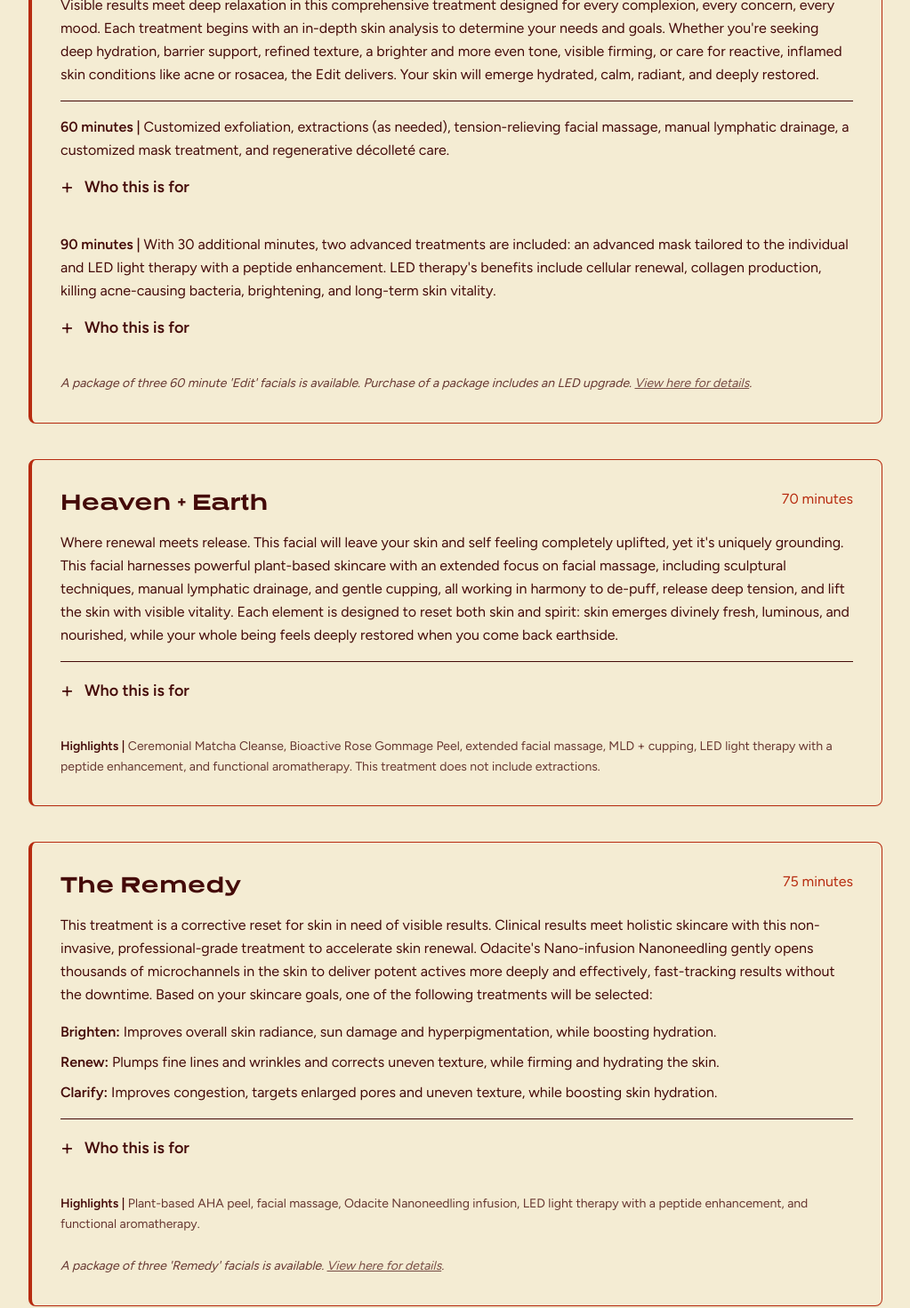
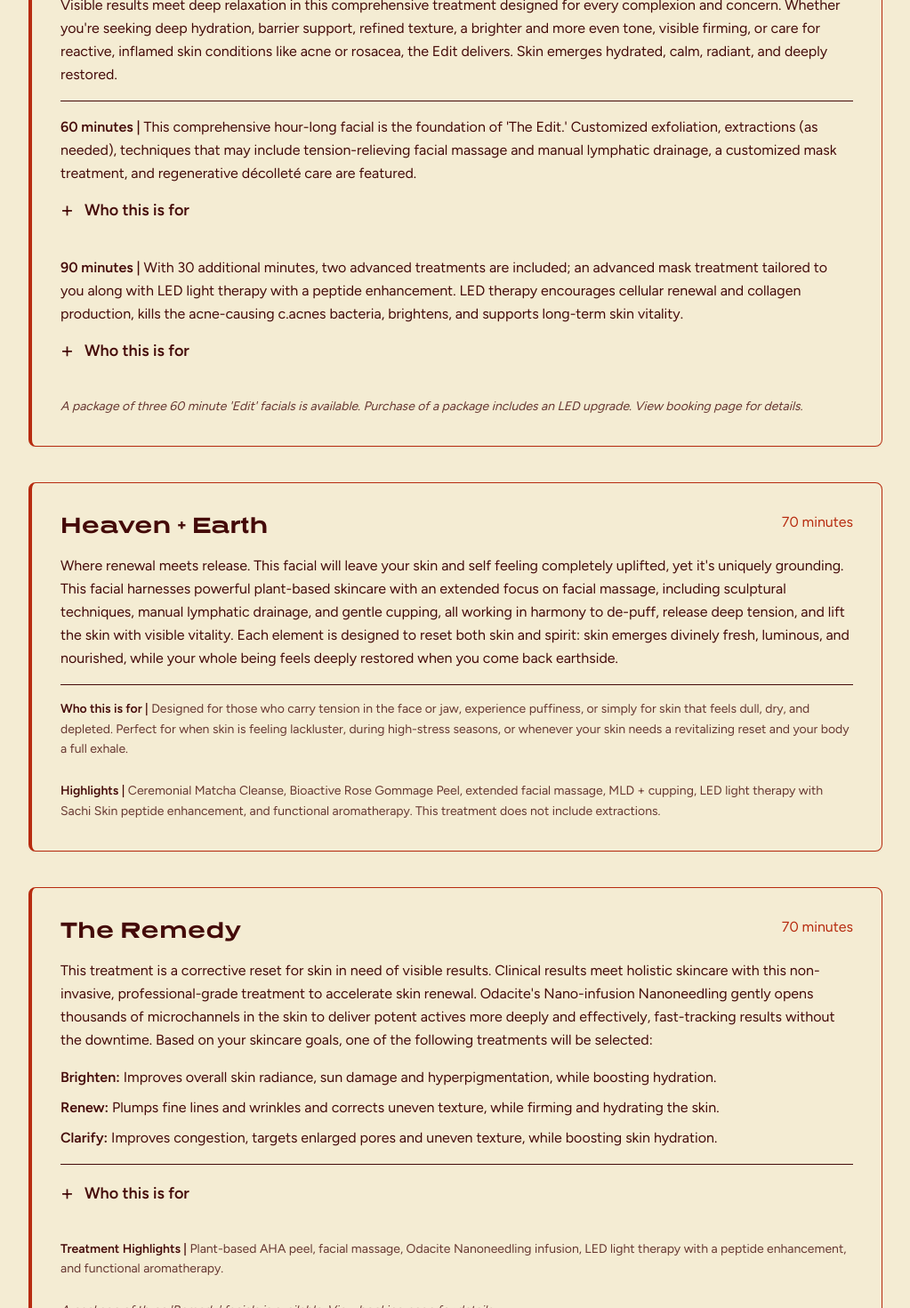
Before and after one commit to imightnotanswer/studioLou, a Next.js app: page /services in a window 1280 px wide. Shown: the part 620-2090 px from the top of the page at 89% size, without its empty margins (128-1151 px from the left). Built offline with nearby package versions, Linux system fonts and the light colour scheme.

Commit message:
copy edit

```diff
--- a/app/services/page.tsx
+++ b/app/services/page.tsx
@@ -12,37 +12,30 @@ export default function ServicesPage() {
       title: 'The Edit',
       duration: '60 or 90 minutes',
       description:
-        `Visible results meet deep relaxation in this comprehensive treatment designed for every complexion, every concern, every mood. Each treatment begins with an in-depth skin analysis to determine your needs and goals. Whether you're seeking deep hydration, barrier support, refined texture, a brighter and more even tone, visible firming, or care for reactive, inflamed skin conditions like acne or rosacea, the Edit delivers. Your skin will emerge hydrated, calm, radiant, and deeply restored.`,
+        `Visible results meet deep relaxation in this comprehensive treatment designed for every complexion and concern. Whether you're seeking deep hydration, barrier support, refined texture, a brighter and more even tone, visible firming, or care for reactive, inflamed skin conditions like acne or rosacea, the Edit delivers. Skin emerges hydrated, calm, radiant, and deeply restored.`,
       durationOptions: [
         {
           duration: '60 minutes',
           description: (
             <>
-              <strong>60 minutes |</strong> Customized exfoliation, extractions (as needed), tension-relieving facial massage, manual lymphatic drainage, a customized mask treatment, and regenerative décolleté care.
+              <strong>60 minutes |</strong> This comprehensive hour-long facial is the foundation of 'The Edit.' Customized exfoliation, extractions (as needed), techniques that may include tension-relieving facial massage and manual lymphatic drainage, a customized mask treatment, and regenerative décolleté care are featured.
             </>
           ),
-          whoFor: `Those with congestion, breakouts, dullness, dehydration, or uneven texture and tone, seeking visible results, calm, renewal, balance, and vitality.`,
+          whoFor: `This facial is ideal for skin showing signs of congestion, breakouts, dullness, dehydration, or uneven texture and tone. It's designed to deliver visible results and a sense of calm and renewal, whether your skin needs a fresh start or a regular dose of balance and vitality.`,
         },
         {
           duration: '90 minutes',
           description: (
             <>
-              <strong>90 minutes |</strong> With 30 additional minutes, two advanced treatments are included: an advanced mask tailored to the individual and LED light therapy with a peptide enhancement. LED therapy's benefits include cellular renewal, collagen production, killing acne-causing bacteria, brightening, and long-term skin vitality.
+              <strong>90 minutes |</strong> With 30 additional minutes, two advanced treatments are included; an advanced mask treatment tailored to you along with LED light therapy with a peptide enhancement. LED therapy encourages cellular renewal and collagen production, kills the acne-causing c.acnes bacteria, brightens, and supports long-term skin vitality.
             </>
           ),
-          whoFor: `Anyone seeking an advanced, luxe facial with visible results and a restorative experience, especially for early signs of laxity, dullness, fatigue, or inflammatory skin conditions like acne, dermatitis, or rosacea, utilizing advanced clinical and botanical skincare.`,
+          whoFor: `Anyone looking for an advanced, luxe facial that delivers both visible results and a restorative experience. Ideal for skin showing early signs of laxity, dullness, or fatigue, and for anyone looking to tame inflammatory skin conditions like acne, dermatitis, or rosacea with a combination of advanced clinical and botanical skincare.`,
         },
       ],
       packageNote: (
         <>
-          A package of three 60 minute 'Edit' facials is available. Purchase of a package includes an LED upgrade.{' '}
-          <a
-            href="/packages"
-            className="text-brownDeep/70 hover:text-olive transition-colors duration-200 underline"
-          >
-            View here for details
-          </a>
-          .
+          A package of three 60 minute 'Edit' facials is available. Purchase of a package includes an LED upgrade. View booking page for details.
         </>
       ),
     },
@@ -51,12 +44,12 @@ export default function ServicesPage() {
       duration: '70 minutes',
       description:
         `Where renewal meets release. This facial will leave your skin and self feeling completely uplifted, yet it's uniquely grounding. This facial harnesses powerful plant-based skincare with an extended focus on facial massage, including sculptural techniques, manual lymphatic drainage, and gentle cupping, all working in harmony to de-puff, release deep tension, and lift the skin with visible vitality. Each element is designed to reset both skin and spirit: skin emerges divinely fresh, luminous, and nourished, while your whole being feels deeply restored when you come back earthside.`,
-      whoFor: `Designed for those who carry tension in the face or jaw, experience puffiness, or simply for skin that feels dull, dry, and depleted. Perfect for when skin is feeling lackluster, during high-stress seasons, or whenever your skin needs a revitalizing reset and your body a full exhale.`,
-      highlights: `Highlights | Ceremonial Matcha Cleanse, Bioactive Rose Gommage Peel, extended facial massage, MLD + cupping, LED light therapy with a peptide enhancement, and functional aromatherapy. This treatment does not include extractions.`,
+      whoFor: `Who this is for | Designed for those who carry tension in the face or jaw, experience puffiness, or simply for skin that feels dull, dry, and depleted. Perfect for when skin is feeling lackluster, during high-stress seasons, or whenever your skin needs a revitalizing reset and your body a full exhale.`,
+      highlights: `Highlights | Ceremonial Matcha Cleanse, Bioactive Rose Gommage Peel, extended facial massage, MLD + cupping, LED light therapy with Sachi Skin peptide enhancement, and functional aromatherapy. This treatment does not include extractions.`,
     },
     {
       title: 'The Remedy',
-      duration: '75 minutes',
+      duration: '70 minutes',
       description: (
         <>
           <p>
@@ -70,17 +63,10 @@ export default function ServicesPage() {
         </>
       ),
       whoFor: `Designed for anyone seeking a non-invasive, professional-grade treatment that delivers both corrective results and restorative care. This treatment effectively addresses pigmentation, fine lines and wrinkles, uneven texture, dryness, congestion, and breakouts while supporting overall skin health and vitality. This is your go-to pre-event treatment; fresh, glowing skin without the downtime.`,
-      highlights: `Highlights | Plant-based AHA peel, facial massage, Odacite Nanoneedling infusion, LED light therapy with a peptide enhancement, and functional aromatherapy.`,
+      highlights: `Treatment Highlights | Plant-based AHA peel, facial massage, Odacite Nanoneedling infusion, LED light therapy with a peptide enhancement, and functional aromatherapy.`,
       packageNote: (
         <>
-          A package of three 'Remedy' facials is available.{' '}
-          <a
-            href="/packages"
-            className="text-brownDeep/70 hover:text-olive transition-colors duration-200 underline"
-          >
-            View here for details
-          </a>
-          .
+          A package of three 'Remedy' facials is available. View booking page for details.
         </>
       ),
     },
--- a/components/ServiceCard.tsx
+++ b/components/ServiceCard.tsx
@@ -101,12 +101,25 @@ export function ServiceCard({
             ))}
           </div>
         ) : (
-          // Single "Who this is for" (like Heaven + Earth)
+          // Single "Who this is for" (like Heaven + Earth or The Remedy)
           whoFor && (
-            <WhoForDropdown
-              whoFor={Array.isArray(whoFor) ? whoFor.join(' ') : whoFor}
-              id={title}
-            />
+            (() => {
+              const whoForText = Array.isArray(whoFor) ? whoFor.join(' ') : whoFor
+              // If it starts with "Who this is for |", display inline (Heaven + Earth)
+              if (whoForText.startsWith('Who this is for |')) {
+                const [, ...rest] = whoForText.split('|')
+                return (
+                  <div>
+                    <p className="text-brownDeep/80 text-sm leading-relaxed">
+                      <strong className="text-brownDeep">Who this is for |</strong>{' '}
+                      {rest.join('|').trim()}
+                    </p>
+                  </div>
+                )
+              }
+              // Otherwise use dropdown (The Remedy)
+              return <WhoForDropdown whoFor={whoForText} id={title} />
+            })()
           )
         )}
         {features && features.length > 0 && (
```
